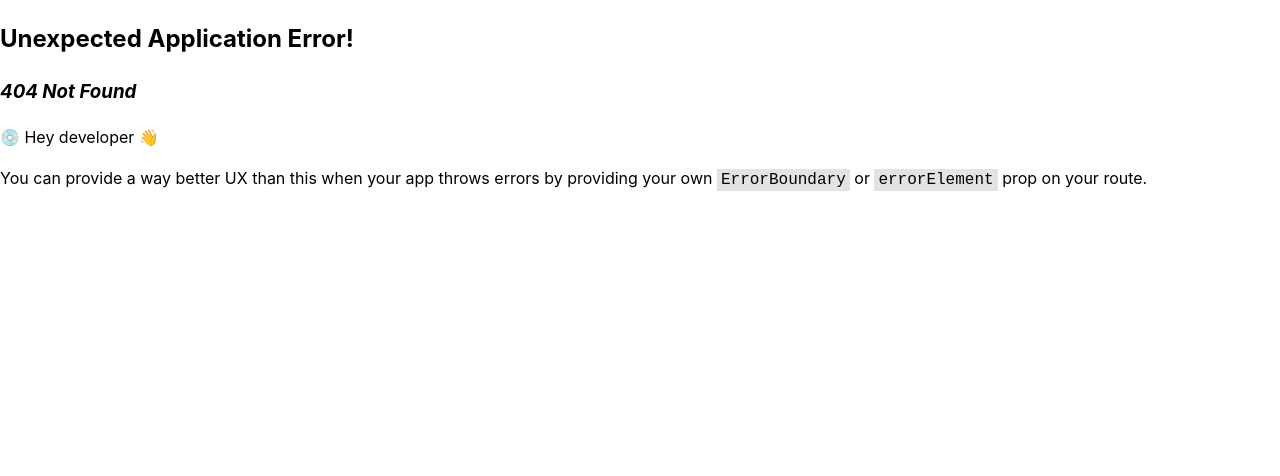
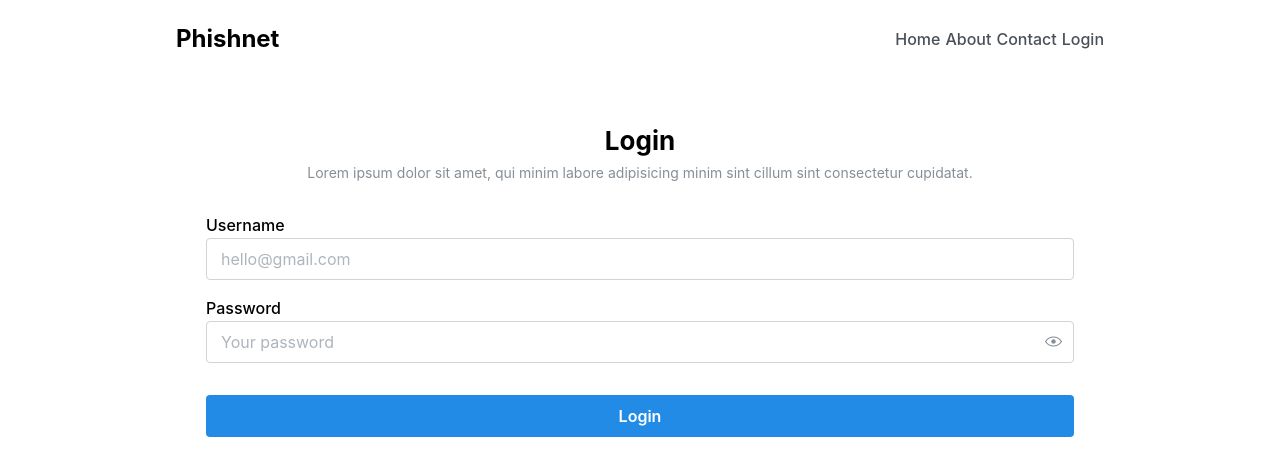
Before and after one commit to JuanPabloSGU/phishnet, a React (Vite) app in the folder client/: page /login in a window 1280 px wide. Before the commit this address had no page. Shown: the top 476 px of the page. Built offline with nearby package versions, Linux system fonts and the light colour scheme.

Commit message:
feat: added login + auth handling

```diff
--- a/client/src/components/HeaderSimple.module.css
+++ b/client/src/components/HeaderSimple.module.css
@@ -19,6 +19,6 @@
   border-radius: var(--mantine-radius-sm);
   text-decoration: none;
   color: light-dark(var(--mantine-color-gray-7), var(--mantine-color-dark-0));
-  font-size: var(--mantine-font-size-sm);
+  font-size: var(--mantine-font-size-md);
   font-weight: 500;
 }
--- a/client/src/components/HeaderSimple.tsx
+++ b/client/src/components/HeaderSimple.tsx
@@ -4,8 +4,10 @@ import classes from './HeaderSimple.module.css';
 import { Link } from 'react-router-dom';
 
 const links = [
+    { link: '/', label: 'Home' },
     { link: '/about', label: 'About' },
     { link: '/contact', label: 'Contact' },
+    { link: '/login', label: 'Login' }
 ];
 
 export function HeaderSimple() {
--- a/client/src/components/Inference.tsx
+++ b/client/src/components/Inference.tsx
@@ -31,8 +31,17 @@ export function Inference() {
 
         var target = 'http://localhost:5000/api/v1' + model
 
-        axios.post(target, {
-            url: url
+        var token = localStorage.getItem('jwt')
+
+        axios({
+            method: 'post',
+            url: target,
+            data: {
+                url: url
+            },
+            headers: {
+                Authorization: 'Bearer ' + token
+            }
         })
             .then(function(response) {
                 var result = response.data["triton"]["outputs"][0]["data"]
--- a/client/src/main.tsx
+++ b/client/src/main.tsx
@@ -7,6 +7,7 @@ import { MantineProvider, createTheme, MantineColorsTuple } from '@mantine/core'
 import { createBrowserRouter, RouterProvider } from 'react-router-dom'
 import Contact from './pages/contact/Contact.tsx'
 import About from './pages/about/About.tsx'
+import Login from './pages/login/Login.tsx'
 
 const colours: MantineColorsTuple = [
     "#f3edff",
@@ -41,6 +42,10 @@ const router = createBrowserRouter([
         path: "/about",
         element: <About />
     },
+    {
+        path: "/login",
+        element: <Login />
+    }
 ])
 
 ReactDOM.createRoot(document.getElementById('root')!).render(
--- /dev/null
+++ b/client/src/pages/login/Login.tsx
@@ -0,0 +1,17 @@
+import '@mantine/core/styles.css'
+import { Authentication } from './components/Authentication'
+import { HeaderSimple } from '../../components/HeaderSimple'
+import { Container } from '@mantine/core'
+
+function Login() {
+    return (
+        <>
+            <HeaderSimple />
+            <Container>
+                <Authentication />
+            </Container>
+        </>
+    )
+}
+
+export default Login
--- /dev/null
+++ b/client/src/pages/login/components/Authentication.module.css
@@ -0,0 +1,17 @@
+.form {
+  border-right: rem(1px) solid light-dark(var(--mantine-color-gray-3), var(--mantine-color-dark-7));
+  min-height: rem(900px);
+  max-width: rem(450px);
+  padding-top: rem(80px);
+
+  @media (max-width: $mantine-breakpoint-sm) {
+    max-width: 100%;
+  }
+}
+
+.title {
+  color: light-dark(var(--mantine-color-black), var(--mantine-color-white));
+  font-family:
+    Greycliff CF,
+    var(--mantine-font-family);
+}
--- /dev/null
+++ b/client/src/pages/login/components/Authentication.tsx
@@ -0,0 +1,88 @@
+import {
+    Paper,
+    TextInput,
+    PasswordInput,
+    Button,
+    Title,
+    Text,
+} from '@mantine/core';
+import classes from './Authentication.module.css';
+import { useState } from 'react';
+import axios from 'axios';
+import { redirect } from 'react-router-dom';
+
+export function Authentication() {
+    const [user, setUser] = useState('');
+    const [pass, setPass] = useState('');
+    const [validUser, isValidUser] = useState('');
+    const [validPass, isValidPass] = useState('');
+
+    const handleLogin = () => {
+        if (user === '') {
+            isValidUser('Invalid username')
+            return
+        }
+
+        if (pass === '') {
+            isValidPass('Invalid password')
+            return
+        }
+
+        axios.post('http://localhost:5000/api/v1/login', {
+            username: user,
+            password: pass
+        })
+            .then(function(response) {
+                var token = response.data["access_token"]
+                localStorage.setItem('jwt', token)
+                isValidUser('')
+                isValidPass('')
+
+                return redirect("/")
+            })
+            .catch(function(error) {
+                console.log(error)
+            })
+
+    }
+
+    return (
+        <div className={classes.wrapper}>
+            <Paper className={classes.form} radius={0} p={30}>
+                <Title order={2} className={classes.title} ta="center" mt="md">
+                    Login
+                </Title>
+
+                <Text c="dimmed" size="sm" ta="center" mt={5} mb={30}>
+                    Lorem ipsum dolor sit amet, qui minim labore adipisicing minim sint cillum sint consectetur cupidatat.
+                </Text>
+
+                <TextInput
+                    label="Username"
+                    placeholder="hello@gmail.com"
+                    value={user}
+                    onChange={(event) => setUser(event.currentTarget.value)}
+                    size="md"
+                    error={validUser}
+                />
+                <PasswordInput
+                    label="Password"
+                    placeholder="Your password"
+                    value={pass}
+                    onChange={(event) => setPass(event.currentTarget.value)}
+                    mt="md"
+                    size="md"
+                    error={validPass}
+                />
+                <Button
+                    fullWidth
+                    mt="xl"
+                    size="md"
+                    onClick={handleLogin}
+                >
+                    Login
+                </Button>
+            </Paper>
+        </div>
+    );
+}
```
